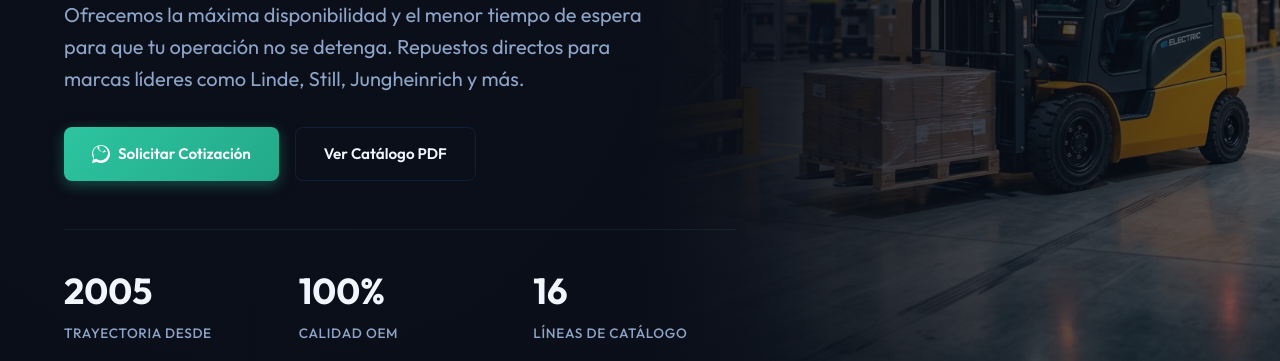
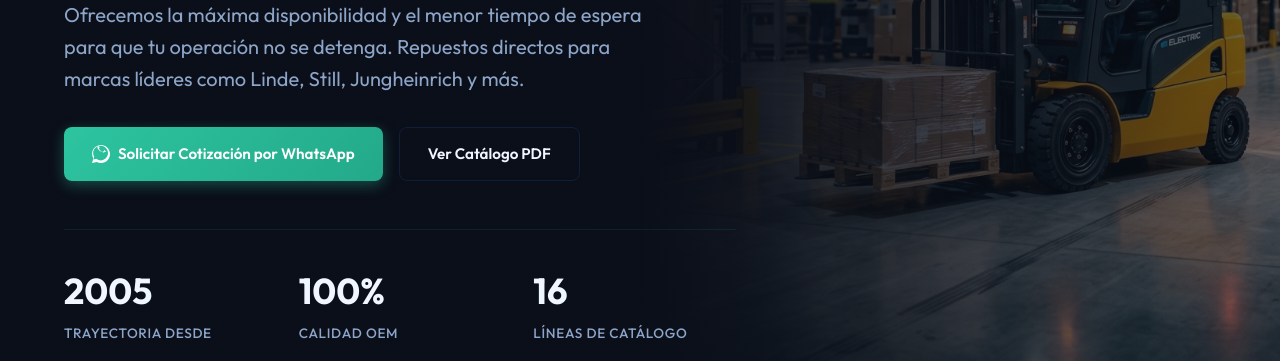
Before and after one commit to bryanxavierinucach/montacargas, a plain HTML site: page index.html in a window 1280 px wide. Shown: the part 439-800 px from the top of the page. Drawn offline with Linux system fonts and the light colour scheme.

Commit message:
Name off button

```diff
--- a/index.html
+++ b/index.html
@@ -96,7 +96,7 @@
                 <path
                   d="M.057 24l1.687-6.163c-1.041-1.804-1.588-3.849-1.587-5.946C.06 5.348 5.397.01 12.008.01c3.202.001 6.212 1.246 8.477 3.514 2.266 2.268 3.507 5.28 3.505 8.484-.004 6.657-5.34 11.997-11.953 11.997-2.005-.001-3.973-.502-5.717-1.454L0 24zm6.59-4.846c1.6.95 3.188 1.449 4.825 1.451 5.436 0 9.86-4.37 9.864-9.799.002-2.63-1.023-5.101-2.885-6.97C16.528 2.03 14.05 1.002 11.41 1.002c-5.436 0-9.86 4.37-9.864 9.799-.001 1.762.485 3.485 1.402 4.988l-.988 3.606 3.692-.969zm13.125-9.52c-.3-.15-1.77-.874-2.046-.975-.276-.102-.477-.152-.677.15-.2.301-.776.976-.951 1.178-.176.201-.351.226-.651.075-3.007-1.502-4.315-2.222-6.054-5.207-.226-.388.226-.36.651-1.209.075-.15.037-.282-.019-.382-.056-.102-.477-1.151-.653-1.579-.173-.417-.348-.359-.477-.359l-.402-.007c-.138 0-.363.051-.553.262-.19.211-.727.712-.727 1.737 0 1.024.746 2.01.85 2.149.102.14 1.467 2.274 3.55 3.172.496.214.883.342 1.185.439.498.158.952.135 1.311.082.4-.06 1.77-.724 2.02-1.407.25-.683.25-1.269.175-1.393-.075-.125-.275-.201-.575-.352z" />
               </svg>
-              Solicitar Cotización
+              Solicitar Cotización por WhatsApp
             </a>
             <a href="#catalogs" class="btn btn-secondary" id="btn-hero-catalogs">
               Ver Catálogo PDF
@@ -875,14 +875,16 @@
                 </div>
                 <div class="form-group" id="group-lastname">
                   <label for="lastname" class="form-label">Apellido *</label>
-                  <input type="text" id="lastname" name="apellido" class="form-control" placeholder="Tu apellido" required>
+                  <input type="text" id="lastname" name="apellido" class="form-control" placeholder="Tu apellido"
+                    required>
                   <span class="form-error">El apellido es requerido.</span>
                 </div>
               </div>
 
               <div class="form-group" id="group-email">
                 <label for="email" class="form-label">Email *</label>
-                <input type="email" id="email" name="email" class="form-control" placeholder="correo@ejemplo.com" required>
+                <input type="email" id="email" name="email" class="form-control" placeholder="correo@ejemplo.com"
+                  required>
                 <span class="form-error">Ingrese un correo electrónico válido.</span>
               </div>
 
```
